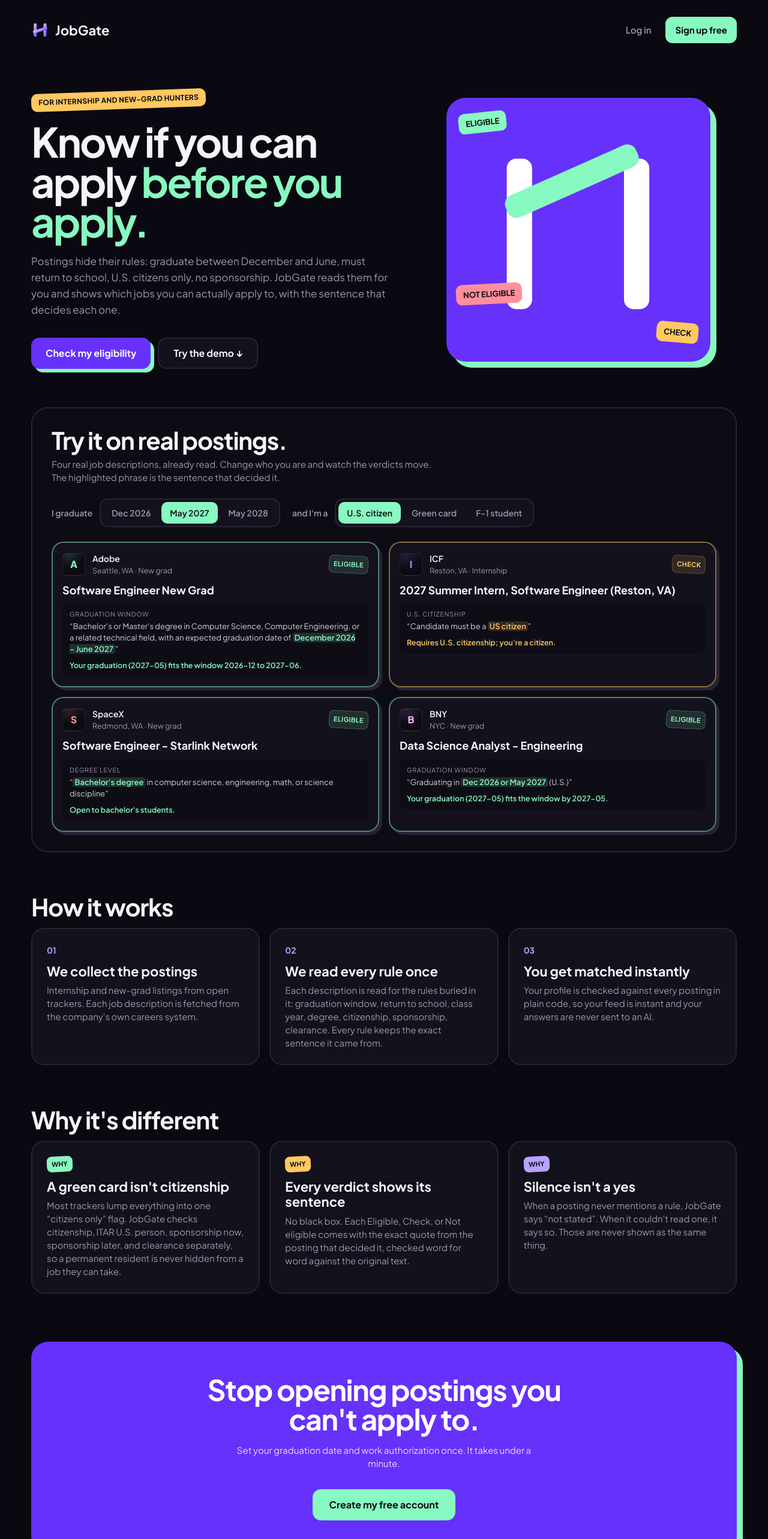
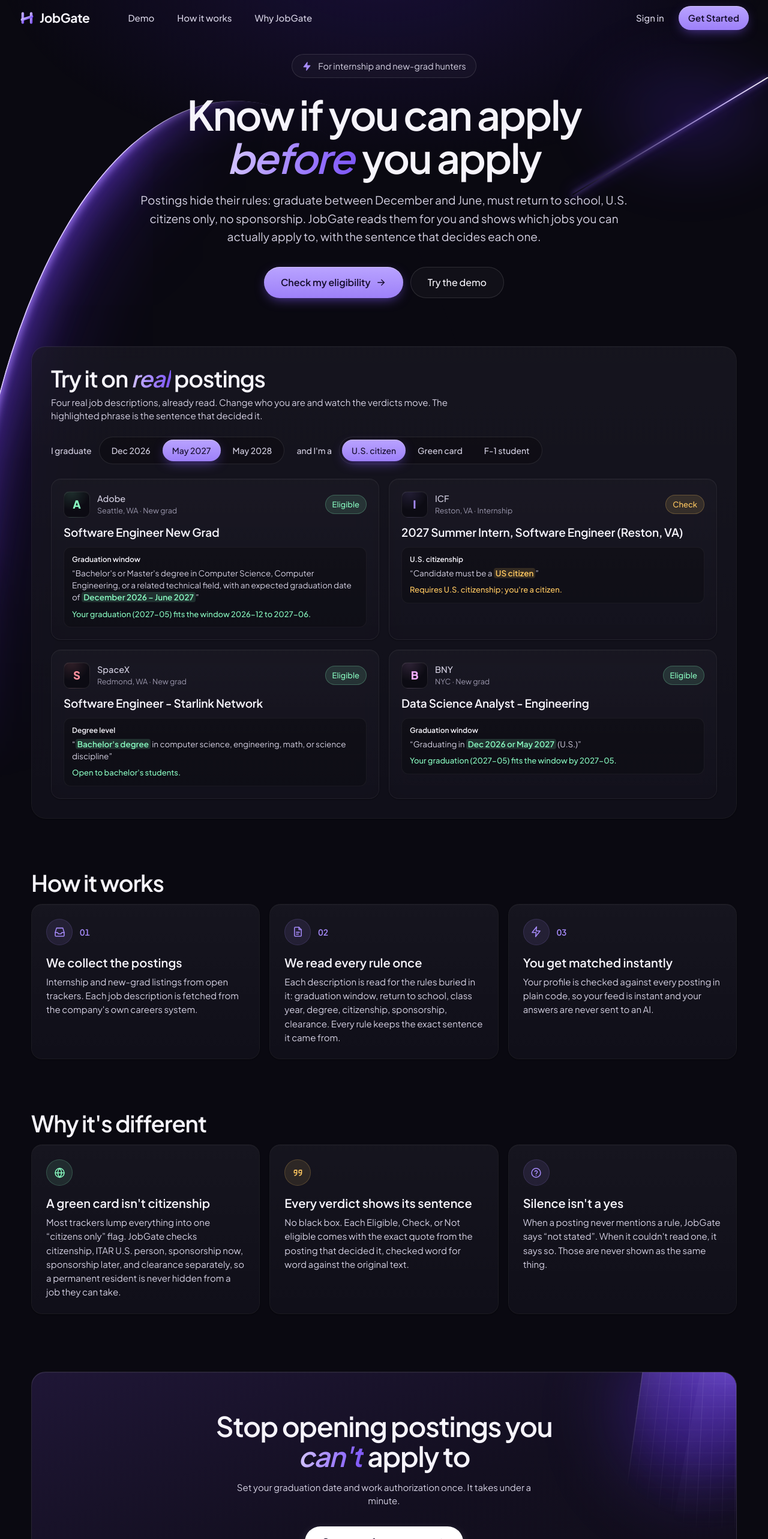
Before and after one commit to Majidraza12/JobGate, a Next.js app: page / in a window 1280 px wide. Shown: the top 2566 px of the page at 60% size. Built offline with nearby package versions, Linux system fonts and the light colour scheme.

Commit message:
feat(ui): landing, login, and loading in the Midnight style
Co-Authored-By: Claude Opus 5.5 <noreply@anthropic.com>

```diff
--- a/src/app/LandingDemo.tsx
+++ b/src/app/LandingDemo.tsx
@@ -31,14 +31,14 @@ const jobTypeOf = (t: string): JobType => (t === "new_grad" ? "full-time" : (t a
 
 function Toggle<T extends string>({ options, value, onChange, label }: { options: { value: T; label: string }[]; value: T; onChange: (v: T) => void; label: string }) {
   return (
-    <div role="radiogroup" aria-label={label} className="flex flex-wrap gap-1 rounded-[14px] border-2 border-line bg-surface p-1">
+    <div role="radiogroup" aria-label={label} className="flex flex-wrap gap-1 rounded-full border border-white/10 bg-black/25 p-1">
       {options.map((o) => (
         <button
           key={o.value}
           role="radio"
           aria-checked={value === o.value}
           onClick={() => onChange(o.value)}
-          className={`h-9 rounded-[10px] px-3.5 text-[14px] font-semibold active:scale-95 ${value === o.value ? "bg-mint text-ground" : "text-muted hover:text-ink"}`}
+          className={`h-9 rounded-full px-4 text-[14px] font-medium active:scale-95 ${value === o.value ? "btn-lavender" : "text-soft hover:text-ink"}`}
         >
           {o.label}
         </button>
@@ -55,9 +55,9 @@ export function LandingDemo() {
   return (
     <div>
       <div className="flex flex-col gap-3 sm:flex-row sm:flex-wrap sm:items-center">
-        <span className="text-[14px] font-semibold text-muted">I graduate</span>
+        <span className="text-[14px] font-medium text-soft">I graduate</span>
         <Toggle label="Graduation" options={GRADS} value={grad} onChange={setGrad} />
-        <span className="text-[14px] font-semibold text-muted sm:ml-2">and I'm a</span>
+        <span className="text-[14px] font-medium text-soft sm:ml-2">and I&apos;m a</span>
         <Toggle label="Work authorization" options={Object.entries(STATUSES).map(([value, s]) => ({ value: value as Status, label: s.label }))} value={status} onChange={setStatus} />
       </div>
 
@@ -68,27 +68,27 @@ export function LandingDemo() {
           const decider = ["conflict", "unclear", "satisfied"].map((s) => rows.find((r) => r.status === s && r.evidence.length)).find(Boolean);
           const st = VERDICT_STYLE[verdict];
           return (
-            <article key={x.title} className={`flex flex-col gap-3 rounded-[20px] border-2 bg-surface p-4 transition-[border-color,box-shadow] duration-200 ${st.ring} shadow-[5px_5px_0_var(--color-line)]`}>
+            <article key={x.title} className="glass flex flex-col gap-3 rounded-[16px] p-5 transition-[background,border-color,box-shadow] duration-200 hover:glow">
               <div className="flex items-center gap-3">
-                <CompanyAvatar company={x.company} size={38} />
+                <CompanyAvatar company={x.company} size={44} />
                 <div className="min-w-0 flex-1 leading-5">
-                  <p className="truncate text-[14px] font-semibold">{x.company}</p>
+                  <p className="truncate text-[14.5px] font-medium text-soft">{x.company}</p>
                   <p className="truncate text-[12.5px] text-muted">
                     {x.location} · {x.jobType === "new_grad" ? "New grad" : "Internship"}
                   </p>
                 </div>
-                <span key={verdict} className={`flex-none rotate-3 rounded-[8px] px-2 py-1 font-mono text-[11px] font-bold uppercase tracking-wide motion-safe:animate-[stamp_250ms_ease-out] ${VERDICTS[verdict].badge}`}>
+                <span key={verdict} className={`inline-flex h-8 flex-none items-center rounded-full px-3 text-[13px] font-medium motion-safe:animate-[stamp_250ms_ease-out] ${VERDICTS[verdict].badge}`}>
                   {VERDICTS[verdict].short}
                 </span>
               </div>
-              <h3 className="line-clamp-2 font-display text-[18px] font-bold leading-[1.2]">{x.title}</h3>
+              <h3 className="line-clamp-2 text-[19px] font-semibold leading-[1.3] tracking-[-0.01em]">{x.title}</h3>
               {decider && (
-                <div className="rounded-[12px] bg-sunken px-3 py-2.5 text-[13px] leading-[1.45] text-ink/85">
-                  <p className="mb-1 font-mono text-[10.5px] uppercase tracking-[0.08em] text-muted">{FIELD_NAMES[decider.field]}</p>
+                <div className="rounded-[12px] bg-black/25 px-3.5 py-3 text-[13.5px] leading-[1.5] text-soft ring-1 ring-inset ring-white/[0.05]">
+                  <p className="mb-1 text-[12px] font-semibold text-ink">{FIELD_NAMES[decider.field]}</p>
                   <p className="line-clamp-3">
                     <Quote text={decider.evidence[0]!} field={decider.field} mark={st.mark} />
                   </p>
-                  <p className={`mt-2 text-[12.5px] font-semibold ${st.text}`}>{decider.explanation}</p>
+                  <p className={`mt-2 text-[13px] font-medium ${st.text}`}>{decider.explanation}</p>
                 </div>
               )}
             </article>
--- a/src/app/login/page.tsx
+++ b/src/app/login/page.tsx
@@ -1,22 +1,26 @@
 import Link from "next/link";
+import { Ambient } from "@/components/Ambient";
+import { Mark } from "@/components/Mark";
 import { LoginForm } from "./LoginForm";
-import { Mark } from "@/components/Mark";
 
 export default async function LoginPage({ searchParams }: { searchParams: Promise<{ mode?: string }> }) {
   const { mode } = await searchParams;
   return (
-    <main className="grid min-h-screen place-items-center px-4 py-10">
-      <div className="w-full max-w-[400px]">
-        <Link href="/" className="mb-8 flex items-center gap-2.5 font-display text-[22px] font-bold">
-          <Mark size={30} />
+    <div className="relative min-h-screen overflow-x-clip">
+      <Ambient hero />
+      <main className="relative z-10 grid min-h-screen place-items-center px-4 py-10">
+        <div className="w-full max-w-[420px] animate-rise">
+          <Link href="/" className="mb-8 flex items-center justify-center gap-2 text-[21px] font-bold tracking-[-0.02em]">
+            <Mark size={26} />
             JobGate
           </Link>
-        <h1 className="font-display text-[36px] font-bold leading-[1.02] tracking-[-0.03em]">
-          Know if you can apply <span className="text-mint">before you apply.</span>
+          <h1 className="text-center text-[36px] font-semibold leading-[1.1] tracking-[-0.03em]">
+            Know if you can apply <span className="text-shine pr-[0.06em] italic">before</span> you apply
           </h1>
-        <p className="mt-3 text-muted">Internship and new-grad postings matched to your graduation date and work authorization, with the sentence that decides each one.</p>
+          <p className="mt-3 text-center text-soft">Internship and new-grad postings matched to your graduation date and work authorization, with the sentence that decides each one.</p>
           <LoginForm initialMode={mode === "signup" ? "up" : "in"} />
         </div>
       </main>
+    </div>
   );
 }
--- a/src/app/page.tsx
+++ b/src/app/page.tsx
@@ -1,41 +1,50 @@
 import Link from "next/link";
+import { Ambient } from "@/components/Ambient";
+import { Icon, type IconName } from "@/components/Icon";
 import { Mark } from "@/components/Mark";
+import { BUTTON, IconTile, TowerArt } from "@/components/ui";
 import { LandingDemo } from "./LandingDemo";
 
 // The public front door. Signed-in users never see it: the middleware sends
 // them to /feed.
 
-const STEPS = [
+const STEPS: { n: string; icon: IconName; title: string; body: string }[] = [
   {
     n: "01",
+    icon: "inbox",
     title: "We collect the postings",
     body: "Internship and new-grad listings from open trackers. Each job description is fetched from the company's own careers system.",
   },
   {
     n: "02",
+    icon: "file",
     title: "We read every rule once",
     body: "Each description is read for the rules buried in it: graduation window, return to school, class year, degree, citizenship, sponsorship, clearance. Every rule keeps the exact sentence it came from.",
   },
   {
     n: "03",
+    icon: "bolt",
     title: "You get matched instantly",
     body: "Your profile is checked against every posting in plain code, so your feed is instant and your answers are never sent to an AI.",
   },
 ];
 
-const WHY = [
+const WHY: { icon: IconName; tone: string; title: string; body: string }[] = [
   {
-    tone: "bg-mint text-ground",
+    icon: "globe",
+    tone: "!bg-mint/10 !text-mint !ring-mint/20",
     title: "A green card isn't citizenship",
     body: "Most trackers lump everything into one “citizens only” flag. JobGate checks citizenship, ITAR U.S. person, sponsorship now, sponsorship later, and clearance separately, so a permanent resident is never hidden from a job they can take.",
   },
   {
-    tone: "bg-amber text-ground",
+    icon: "quote",
+    tone: "!bg-amber/10 !text-amber !ring-amber/20",
     title: "Every verdict shows its sentence",
     body: "No black box. Each Eligible, Check, or Not eligible comes with the exact quote from the posting that decided it, checked word for word against the original text.",
   },
   {
-    tone: "bg-lav text-ground",
+    icon: "help",
+    tone: "",
     title: "Silence isn't a yes",
     body: "When a posting never mentions a rule, JobGate says “not stated”. When it couldn't read one, it says so. Those are never shown as the same thing.",
   },
@@ -43,66 +52,65 @@ const WHY = [
 
 export default function Landing() {
   return (
-    <div className="min-h-screen">
-      <header className="mx-auto flex max-w-[1240px] items-center gap-3 px-4 pt-5 md:px-8 md:pt-7">
-        <Link href="/" className="flex items-center gap-2.5 font-display text-[22px] font-bold">
-          <Mark size={30} />
+    <div className="relative min-h-screen overflow-x-clip">
+      <Ambient hero />
+      <header className="relative z-20 mx-auto flex h-[60px] max-w-[1410px] items-center gap-2 px-4 md:px-8">
+        <Link href="/" className="mr-10 flex items-center gap-2 text-[21px] font-bold tracking-[-0.02em]">
+          <Mark size={26} />
           JobGate
         </Link>
-        <nav className="ml-auto flex items-center gap-1 sm:gap-2">
-          <Link href="/login" className="flex h-11 items-center whitespace-nowrap rounded-[12px] px-3 font-semibold text-muted hover:text-ink sm:px-4">
-            Log in
+        <nav className="hidden items-center gap-1.5 md:flex" aria-label="Sections">
+          {[
+            ["#demo", "Demo"],
+            ["#how", "How it works"],
+            ["#why", "Why JobGate"],
+          ].map(([href, label]) => (
+            <a key={href} href={href} className="flex h-10 items-center rounded-[10px] px-4 text-[15px] font-medium text-soft hover:bg-white/[0.04] hover:text-ink">
+              {label}
+            </a>
+          ))}
+        </nav>
+        <div className="ml-auto flex items-center gap-1 sm:gap-2">
+          <Link href="/login" className="flex h-10 items-center whitespace-nowrap rounded-[10px] px-3 text-[15px] font-medium text-soft hover:text-ink sm:px-4">
+            Sign in
           </Link>
-          <Link href="/login?mode=signup" className="flex h-11 items-center whitespace-nowrap rounded-[12px] bg-mint px-3 font-bold text-ground hover:bg-ink active:scale-95 sm:px-4">
-            Sign up free
+          <Link href="/login?mode=signup" className={`${BUTTON.primary} h-10 rounded-[11px] px-4 text-[15px]`}>
+            Get Started
           </Link>
-        </nav>
+        </div>
       </header>
 
-      <main className="mx-auto max-w-[1240px] px-4 md:px-8">
+      <main className="relative z-10 mx-auto max-w-[1240px] px-4 md:px-8">
         {/* Hero */}
-        <section className="grid items-center gap-10 pb-16 pt-14 md:grid-cols-[minmax(0,1.15fr)_minmax(0,1fr)] md:pt-20">
-          <div>
-            <p className="inline-flex rotate-[-2deg] rounded-[10px] bg-amber px-3 py-1 font-mono text-[12px] font-bold uppercase tracking-wide text-ground">
+        <section className="flex flex-col items-center pb-20 pt-10 text-center sm:pt-[30px]">
+          <p className="inline-flex h-10 items-center gap-2.5 rounded-full border border-white/12 bg-white/[0.03] px-4 text-[14.5px] text-soft backdrop-blur">
+            <Icon name="bolt" size={17} className="fill-lavender text-lavender" />
             For internship and new-grad hunters
           </p>
-            <h1 className="mt-5 font-display text-[44px] font-bold leading-[0.98] tracking-[-0.04em] md:text-[68px]">
-              Know if you can apply <span className="text-mint">before you apply.</span>
+          <h1 className="mt-6 max-w-[16ch] text-[44px] font-semibold leading-[1.06] tracking-[-0.035em] sm:text-[60px] lg:text-[68px]">
+            Know if you can apply <span className="text-shine pr-[0.08em] italic">before</span> you apply
           </h1>
-            <p className="mt-5 max-w-[52ch] text-[17px] leading-[1.6] text-muted">
-              Postings hide their rules: graduate between December and June, must return to school, U.S. citizens only, no sponsorship. JobGate reads them for
-              you and shows which jobs you can actually apply to, with the sentence that decides each one.
+          <p className="mt-5 max-w-[60ch] text-[17px] leading-[1.6] text-soft sm:text-[19px]">
+            Postings hide their rules: graduate between December and June, must return to school, U.S. citizens only, no sponsorship. JobGate reads them for you and
+            shows which jobs you can actually apply to, with the sentence that decides each one.
           </p>
-            <div className="mt-8 flex flex-wrap gap-3">
-              <Link
-                href="/login?mode=signup"
-                className="flex h-13 items-center rounded-[14px] bg-brand px-6 text-[16px] font-bold text-on-brand shadow-[6px_6px_0_var(--color-mint)] hover:-translate-x-0.5 hover:-translate-y-0.5 hover:shadow-[8px_8px_0_var(--color-mint)] active:translate-x-0 active:translate-y-0 active:shadow-none"
-              >
+          <div className="mt-9 flex flex-wrap justify-center gap-3">
+            <Link href="/login?mode=signup" className={`${BUTTON.primary} h-[52px] px-7 text-[16px]`}>
               Check my eligibility
+              <Icon name="arrowRight" size={18} />
             </Link>
-              <a href="#demo" className="flex h-13 items-center rounded-[14px] border-2 border-line bg-surface px-6 text-[16px] font-bold hover:border-lav active:scale-95">
-                Try the demo ↓
+            <a href="#demo" className={`${BUTTON.ghost} h-[52px] px-7 text-[16px]`}>
+              Try the demo
             </a>
-            </div>
-          </div>
-
-          {/* The gate: open for you, closed for the rest. */}
-          <div className="relative mx-auto aspect-square w-full max-w-[440px] rounded-[32px] bg-brand shadow-[10px_10px_0_var(--color-mint)]" aria-hidden="true">
-            <svg viewBox="0 0 24 24" className="absolute inset-[14%]">
-              <rect x="3" y="3" width="3.2" height="19" rx="1.2" fill="#fff" />
-              <rect x="17.8" y="3" width="3.2" height="19" rx="1.2" fill="#fff" />
-              <rect x="3" y="8" width="18" height="3" rx="1.2" fill="var(--color-mint)" transform="rotate(-24 3 9.5)" />
-            </svg>
-            <span className="absolute left-5 top-6 rotate-[-6deg] rounded-[10px] bg-mint px-3 py-1.5 font-mono text-[13px] font-bold uppercase text-ground">Eligible</span>
-            <span className="absolute bottom-8 right-5 rotate-[5deg] rounded-[10px] bg-amber px-3 py-1.5 font-mono text-[13px] font-bold uppercase text-ground">Check</span>
-            <span className="absolute bottom-24 left-4 rotate-[-3deg] rounded-[10px] bg-rose px-3 py-1.5 font-mono text-[13px] font-bold uppercase text-ground">Not eligible</span>
           </div>
         </section>
 
         {/* Demo */}
-        <section id="demo" className="scroll-mt-8 rounded-[28px] border-2 border-line bg-sunken/80 p-5 md:p-8">
-          <h2 className="font-display text-[32px] font-bold leading-[1.05] tracking-[-0.03em] md:text-[40px]">Try it on real postings.</h2>
-          <p className="mt-2 max-w-[60ch] text-muted">
+        <section id="demo" className="glass scroll-mt-8 rounded-[24px] p-5 md:p-8">
+          <h2 className="text-[30px] font-semibold leading-[1.1] tracking-[-0.03em] md:text-[38px]">
+            Try it on <span className="text-shine pr-[0.06em] italic">real</span> postings
+          </h2>
+          <p className="mt-2 max-w-[62ch] text-soft">
             Four real job descriptions, already read. Change who you are and watch the verdicts move. The highlighted phrase is the sentence that decided it.
           </p>
           <div className="mt-6">
@@ -111,59 +119,68 @@ export default function Landing() {
         </section>
 
         {/* How it works */}
-        <section className="pt-20">
-          <h2 className="font-display text-[32px] font-bold tracking-[-0.03em] md:text-[40px]">How it works</h2>
+        <section id="how" className="scroll-mt-8 pt-24">
+          <h2 className="text-[30px] font-semibold tracking-[-0.03em] md:text-[38px]">How it works</h2>
           <ol className="mt-6 grid grid-cols-1 gap-4 md:grid-cols-3">
             {STEPS.map((s) => (
-              <li key={s.n} className="rounded-[22px] border-2 border-line bg-surface p-6">
-                <span className="font-mono text-[14px] font-bold text-lav">{s.n}</span>
-                <h3 className="mt-3 font-display text-[22px] font-bold leading-[1.15]">{s.title}</h3>
-                <p className="mt-2 text-muted">{s.body}</p>
+              <li key={s.n} className="glass rounded-[18px] p-6 transition-[background,border-color,box-shadow] duration-200 hover:glow">
+                <span className="flex items-center gap-3">
+                  <IconTile name={s.icon} />
+                  <span className="num text-[14px] font-semibold text-lavender">{s.n}</span>
+                </span>
+                <h3 className="mt-4 text-[20px] font-semibold leading-[1.25]">{s.title}</h3>
+                <p className="mt-2 text-[15px] leading-[1.55] text-soft">{s.body}</p>
               </li>
             ))}
           </ol>
         </section>
 
         {/* Why */}
-        <section className="pt-20">
-          <h2 className="font-display text-[32px] font-bold tracking-[-0.03em] md:text-[40px]">Why it's different</h2>
+        <section id="why" className="scroll-mt-8 pt-24">
+          <h2 className="text-[30px] font-semibold tracking-[-0.03em] md:text-[38px]">Why it&apos;s different</h2>
           <div className="mt-6 grid grid-cols-1 gap-4 md:grid-cols-3">
             {WHY.map((w) => (
-              <article key={w.title} className="rounded-[22px] border-2 border-line bg-surface p-6">
-                <span className={`inline-block rotate-[-3deg] rounded-[8px] px-2 py-0.5 font-mono text-[11px] font-bold uppercase ${w.tone}`}>Why</span>
-                <h3 className="mt-3 font-display text-[22px] font-bold leading-[1.15]">{w.title}</h3>
-                <p className="mt-2 text-muted">{w.body}</p>
+              <article key={w.title} className="glass rounded-[18px] p-6 transition-[background,border-color,box-shadow] duration-200 hover:glow">
+                <IconTile name={w.icon} className={w.tone} />
+                <h3 className="mt-4 text-[20px] font-semibold leading-[1.25]">{w.title}</h3>
+                <p className="mt-2 text-[15px] leading-[1.55] text-soft">{w.body}</p>
               </article>
             ))}
           </div>
         </section>
 
         {/* Closing call to action */}
-        <section className="py-20">
-          <div className="rounded-[28px] bg-brand px-6 py-10 text-center shadow-[10px_10px_0_var(--color-mint)] md:px-10 md:py-14">
-            <h2 className="mx-auto max-w-[20ch] font-display text-[34px] font-bold leading-[1.02] tracking-[-0.03em] text-on-brand md:text-[48px]">
-              Stop opening postings you can't apply to.
+        <section className="py-24">
+          <div className="relative overflow-hidden rounded-[24px] border border-white/10 bg-[linear-gradient(160deg,#1f1636_0%,#130f20_55%,#100d19_100%)] px-6 py-12 text-center shadow-[inset_0_1px_0_rgb(255_255_255/0.06)] md:px-10 md:py-16">
+            <TowerArt className="absolute right-0 top-0 h-[260px] w-[240px] opacity-80" />
+            <div className="absolute -right-16 -top-16 size-64 rounded-full bg-brand/30 blur-3xl" aria-hidden="true" />
+            <div className="relative">
+              <h2 className="mx-auto max-w-[20ch] text-[32px] font-semibold leading-[1.1] tracking-[-0.03em] md:text-[46px]">
+                Stop opening postings you <span className="text-shine pr-[0.06em] italic">can&apos;t</span> apply to
               </h2>
-            <p className="mx-auto mt-4 max-w-[48ch] text-[#e5dcff]">Set your graduation date and work authorization once. It takes under a minute.</p>
-            <Link href="/login?mode=signup" className="mt-8 inline-flex h-13 items-center rounded-[14px] bg-mint px-7 text-[16px] font-bold text-ground hover:bg-ink active:scale-95">
+              <p className="mx-auto mt-4 max-w-[48ch] text-soft">Set your graduation date and work authorization once. It takes under a minute.</p>
+              <Link href="/login?mode=signup" className={`${BUTTON.white} mt-8 h-[52px] px-7 text-[16px]`}>
                 Create my free account
+                <Icon name="arrowRight" size={18} />
               </Link>
+            </div>
           </div>
         </section>
       </main>
 
-      <footer className="border-t-2 border-line">
+      <footer className="relative z-10 border-t border-white/[0.07]">
         <div className="mx-auto flex max-w-[1240px] flex-col gap-3 px-4 py-8 text-[13px] text-muted md:flex-row md:justify-between md:px-8">
-          <p className="max-w-[70ch]">
-            “Eligible” means you meet every requirement the posting states that JobGate evaluated. It is not a guarantee from the employer.
-          </p>
+          <p className="max-w-[70ch]">“Eligible” means you meet every requirement the posting states that JobGate evaluated. It is not a guarantee from the employer.</p>
           <p>
             Listings from{" "}
-            <a className="text-ink underline decoration-line underline-offset-4 hover:decoration-lav" href="https://github.com/zshah101/Automated-List-Of-Summer-2027-and-Fall-2026-Tech-Internships">
+            <a
+              className="text-soft underline decoration-white/20 underline-offset-4 hover:text-ink hover:decoration-lavender"
+              href="https://github.com/zshah101/Automated-List-Of-Summer-2027-and-Fall-2026-Tech-Internships"
+            >
               zshah101
             </a>{" "}
             (MIT) and{" "}
-            <a className="text-ink underline decoration-line underline-offset-4 hover:decoration-lav" href="https://github.com/SimplifyJobs/New-Grad-Positions">
+            <a className="text-soft underline decoration-white/20 underline-offset-4 hover:text-ink hover:decoration-lavender" href="https://github.com/SimplifyJobs/New-Grad-Positions">
               SimplifyJobs
             </a>
             .
```
Also changed, not shown: src/app/(app)/loading.tsx (+23 -7 lines), src/app/login/LoginForm.tsx (+13 -11 lines). Lines whose indentation alone changed are shown as unchanged.
